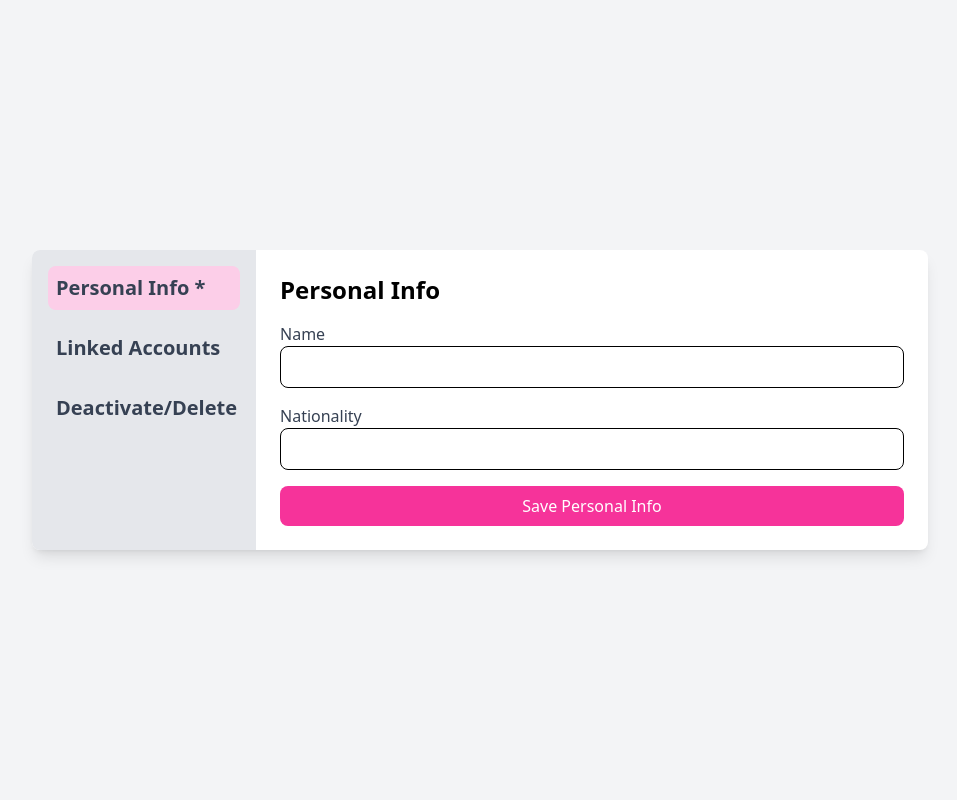
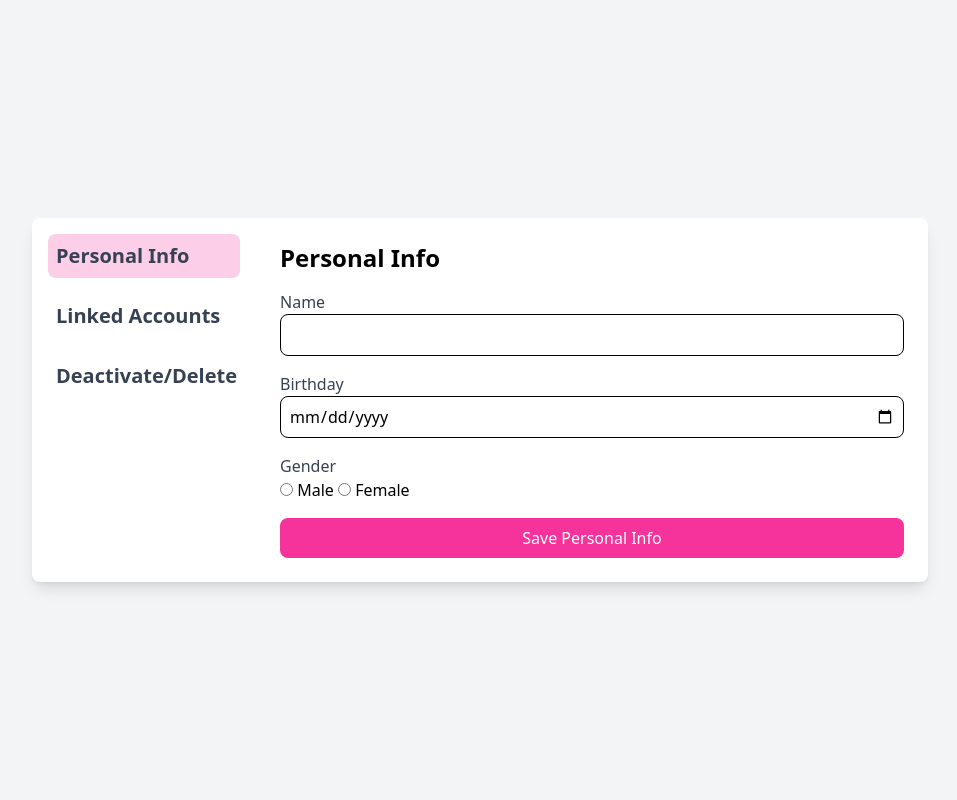
Before and after one commit to neo-unplugged/dj-blog-blossom, a Django app: page /account/ in a window 1280 px wide. Shown: the part 72-872 px from the top of the page, without its empty margins (160-1117 px from the left). Run offline with Django 4.2, Linux system fonts and the light colour scheme.

Commit message:
added formatting for different content

```diff
--- a/blossom/views.py
+++ b/blossom/views.py
@@ -71,10 +71,14 @@ def login_view(request):
 
 # Account View
 def account_view(request):
-    active_tab = 'personal'  # Default active tab
-    if 'tab' in request.GET:
-        active_tab = request.GET['tab']  # Update based on the query parameter
-    return render(request, 'account.html', {'active_tab': active_tab})
+    active_tab = request.GET.get('tab', 'personal')  # Default to 'personal'
+
+    context = {
+        'active_tab': active_tab,
+        'user': request.user  # Pass the current user object to the template
+    }
+
+    return render(request, 'account.html', context)
 
 
 # Signup View
--- a/templates/account.html
+++ b/templates/account.html
@@ -9,23 +9,26 @@ Account Details
     <div class="w-full max-w-4xl bg-white shadow-lg rounded-lg">
         <div class="flex">
             <!-- Vertical Tabs Section -->
-            <div class="w-1/4 bg-gray-200 p-4 rounded-l-lg">
+            <div class="w-1/4 p-4 rounded-l-lg">
                 <ul class="space-y-4">
                     <li>
-                        <a href="#personal-info"
-                            class="block p-2 text-xl font-semibold text-gray-700 hover:bg-pink-300 rounded-lg {% if active_tab == 'personal' %}bg-pink-200{% endif %}">
-                            Personal Info *
+                        <a href="#" onclick="showTab('personal-info')"
+                            class="tab-link block p-2 text-xl font-semibold text-gray-700 hover:bg-pink-300 rounded-lg bg-pink-200"
+                            data-target="personal-info">
+                            Personal Info
                         </a>
                     </li>
                     <li>
-                        <a href="#linked-accounts"
-                            class="block p-2 text-xl font-semibold text-gray-700 hover:bg-pink-300 rounded-lg {% if active_tab == 'linked' %}bg-pink-200{% endif %}">
+                        <a href="#" onclick="showTab('linked-accounts')"
+                            class="tab-link block p-2 text-xl font-semibold text-gray-700 hover:bg-pink-300 rounded-lg"
+                            data-target="linked-accounts">
                             Linked Accounts
                         </a>
                     </li>
                     <li>
-                        <a href="#deactivate-delete"
-                            class="block p-2 text-xl font-semibold text-gray-700 hover:bg-pink-300 rounded-lg {% if active_tab == 'deactivate' %}bg-pink-200{% endif %}">
+                        <a href="#" onclick="showTab('deactivate-delete')"
+                            class="tab-link block p-2 text-xl font-semibold text-gray-700 hover:bg-pink-300 rounded-lg"
+                            data-target="deactivate-delete">
                             Deactivate/Delete
                         </a>
                     </li>
@@ -35,8 +38,7 @@ Account Details
             <!-- Form Section -->
             <div class="w-3/4 p-6">
                 <!-- Personal Info Form -->
-                <div id="personal-info"
-                    class="tab-content {% if active_tab == 'personal' %}block{% else %}hidden{% endif %}">
+                <div id="personal-info" class="tab-content block">
                     <h2 class="text-2xl font-bold mb-4">Personal Info</h2>
                     <form method="post">
                         {% csrf_token %}
@@ -44,13 +46,22 @@ Account Details
                             <div>
                                 <label for="name" class="block text-gray-700">Name</label>
                                 <input type="text" name="name" id="name" class="w-full p-2 border rounded-lg"
-                                    value="{{ user.name }}" required>
+                                    value="{{ request.user.username }}" required>
                             </div>
                             <div>
-                                <label for="nationality" class="block text-gray-700">Nationality</label>
-                                <input type="text" name="nationality" id="nationality"
-                                    class="w-full p-2 border rounded-lg" value="{{ user.nationality }}" required>
+                                <label for="birthday" class="block text-gray-700">Birthday</label>
+                                <input type="date" name="birthday" id="birthday" class="w-full p-2 border rounded-lg"
+                                    value="{{ user.birthday}}" required>
                             </div>
+
+                            <div>
+                                <label for="gender" class="block text-gray-700">Gender</label>
+                                <input type="radio" name="gender" id="gender" class="p-2 border rounded-lg" value="male"
+                                    required> Male
+                                <input type="radio" name="gender" id="gender" class="p-2 border rounded-lg"
+                                    value="female" required> Female
+                            </div>
+
                             <div>
                                 <button type="submit"
                                     class="w-full bg-pink-500 text-white py-2 rounded-lg hover:bg-pink-600">
@@ -62,8 +73,7 @@ Account Details
                 </div>
 
                 <!-- Linked Accounts Form -->
-                <div id="linked-accounts"
-                    class="tab-content {% if active_tab == 'linked' %}block{% else %}hidden{% endif %}">
+                <div id="linked-accounts" class="tab-content hidden">
                     <h2 class="text-2xl font-bold mb-4">Linked Accounts</h2>
                     <form method="post">
                         {% csrf_token %}
@@ -84,29 +94,43 @@ Account Details
                 </div>
 
                 <!-- Deactivate/Delete Form -->
-                <div id="deactivate-delete"
-                    class="tab-content {% if active_tab == 'deactivate' %}block{% else %}hidden{% endif %}">
+                <div id="deactivate-delete" class="tab-content hidden">
                     <h2 class="text-2xl font-bold mb-4">Deactivate/Delete</h2>
                     <form method="post">
                         {% csrf_token %}
                         <div class="space-y-4">
                             <div>
-                                <label for="nid" class="block text-gray-700">NID</label>
-                                <input type="text" name="nid" id="nid" class="w-full p-2 border rounded-lg"
-                                    value="{{ user.nid }}">
-                            </div>
-                            <div>
                                 <button type="submit"
                                     class="w-full bg-red-500 text-white py-2 rounded-lg hover:bg-red-600">
-                                    Deactivate Account
+                                    Delete Account
                                 </button>
                             </div>
                         </div>
                     </form>
+
                 </div>
             </div>
         </div>
     </div>
 </div>
 
+<script>
+    function showTab(tabId) {
+        // Hide all tab contents
+        document.querySelectorAll('.tab-content').forEach(tab => {
+            tab.classList.add('hidden');
+        });
+
+        // Show selected tab content
+        document.getElementById(tabId).classList.remove('hidden');
+
+        // Remove active styles from all tabs
+        document.querySelectorAll('.tab-link').forEach(link => {
+            link.classList.remove('bg-pink-200');
+        });
+
+        // Highlight the active tab
+        document.querySelector(`[onclick="showTab('${tabId}')"]`).classList.add('bg-pink-200');
+    }
+</script>
 {% endblock %}
```
Also changed, not shown: templates/details.html (+24 -4 lines).
